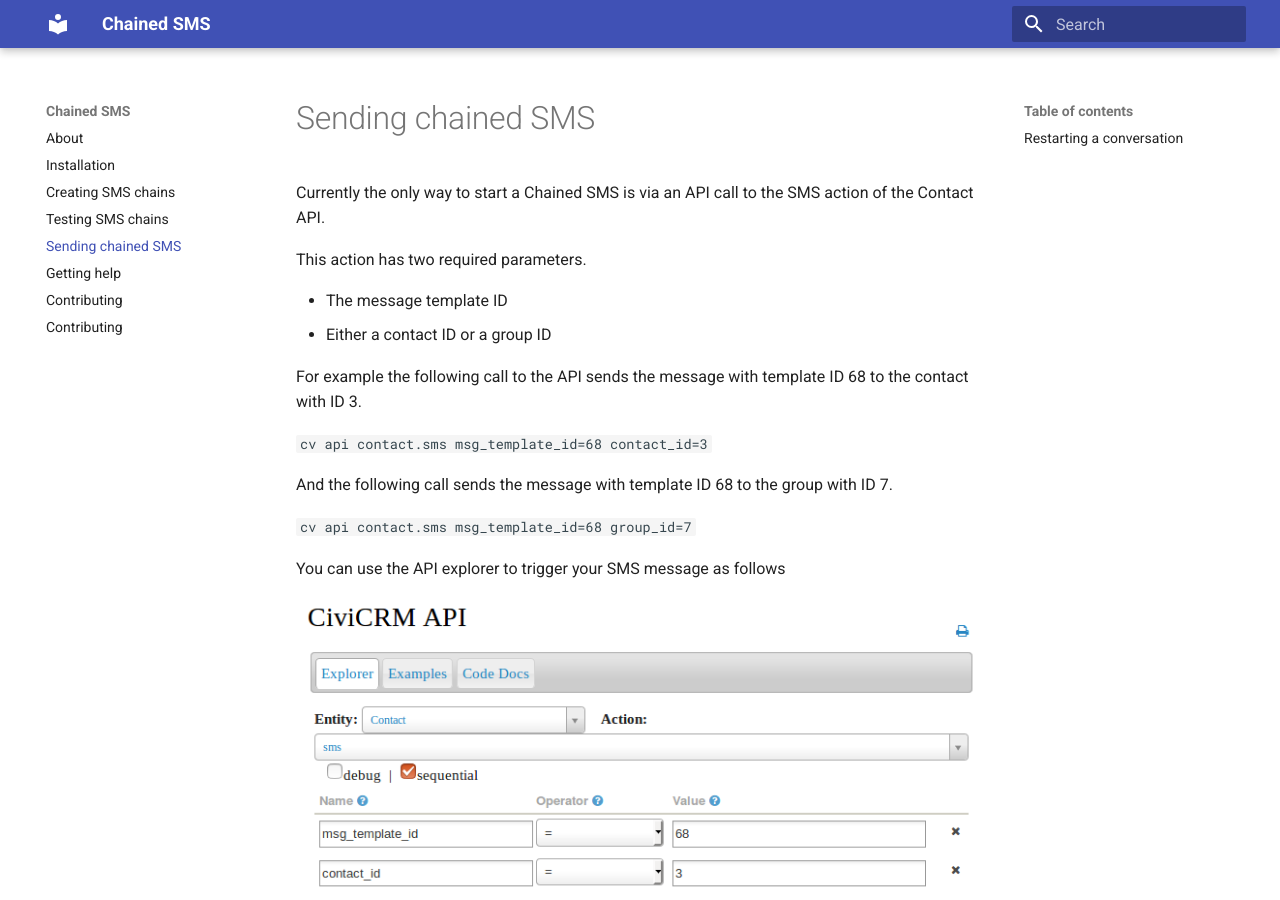
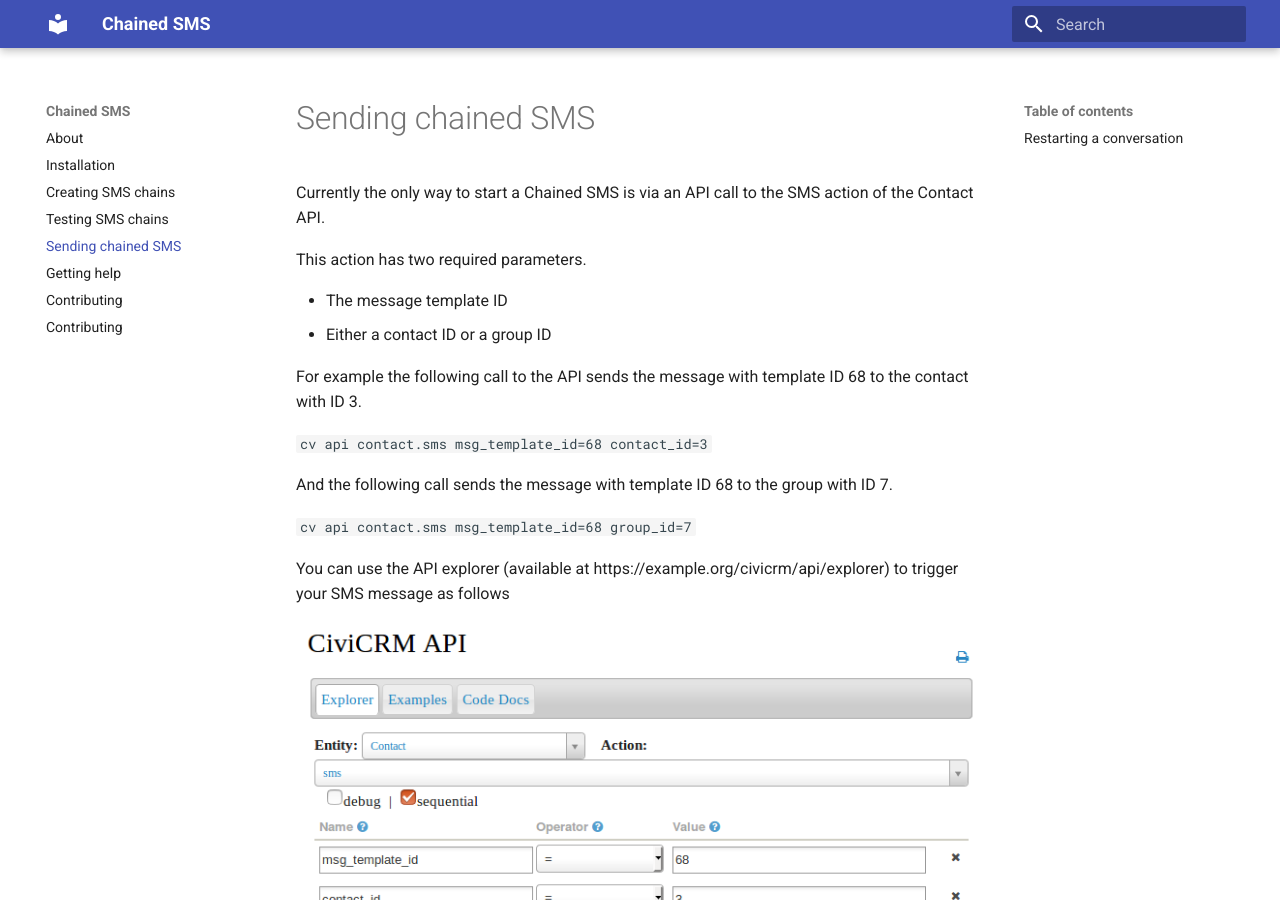
Before and after one commit to 3sd/io.3sd.chainedsms, an MkDocs documentation site: the page built from docs/send.md, in a window 1280 px wide and 900 px high. Built offline with MkDocs 1.6.1 and Material for MkDocs 9.7.7, drawn with Linux system fonts in a browser that asks for light colours; old or Windows-style settings are respelled for this version of MkDocs.

Commit message:
add api explorer url

```diff
--- a/docs/send.md
+++ b/docs/send.md
@@ -15,7 +15,7 @@ And the following call sends the message with template ID 68 to the group with I
 
 `cv api contact.sms msg_template_id=68 group_id=7`
 
-You can use the API explorer to trigger your SMS message as follows
+You can use the API explorer (available at https://example.org/civicrm/api/explorer) to trigger your SMS message as follows
 
 ![Sending a message via the API](img/chained-sms-start-via-api.png)
 
```
